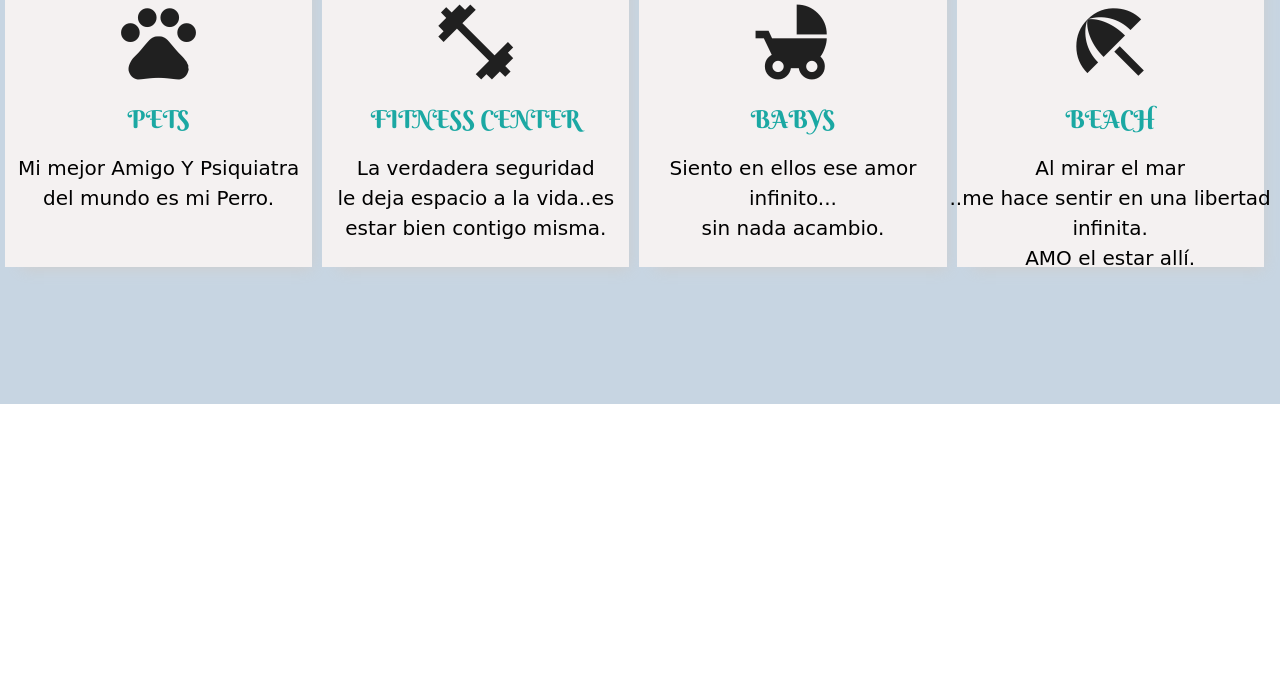
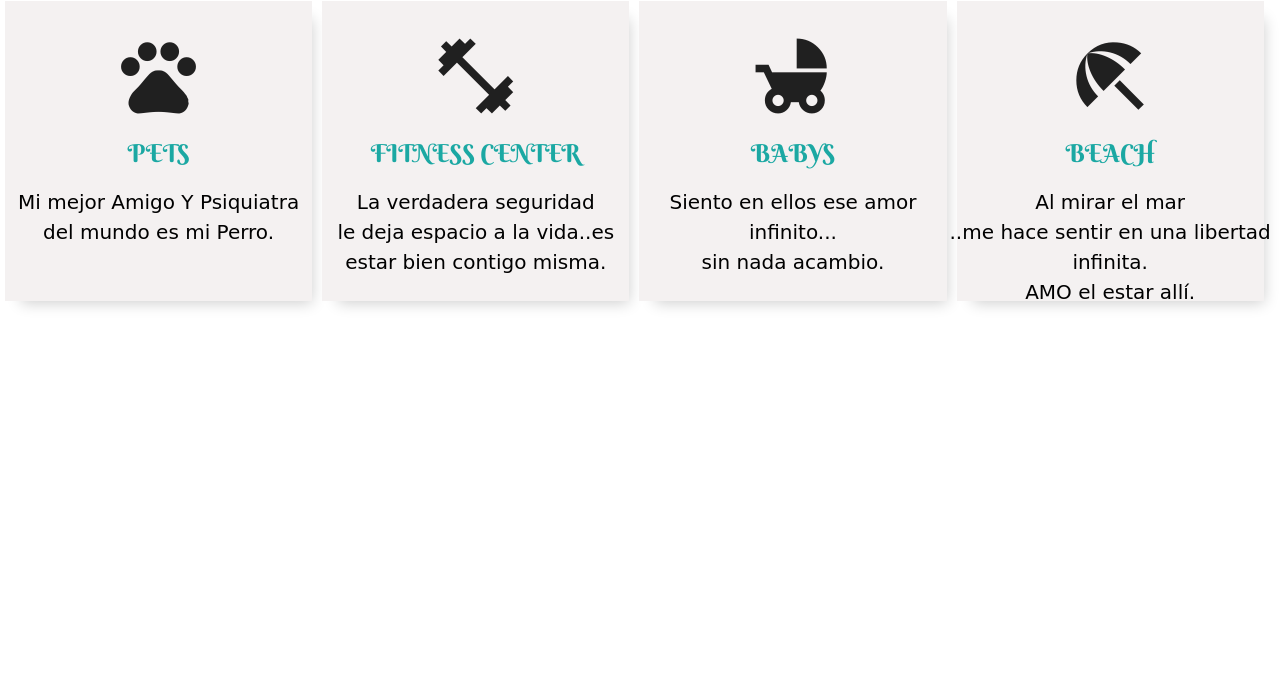
Before and after one commit to DianaChuctayaPach/PROYECTO-MATEIALIZE, a plain HTML site: page index.html in a window 1280 px wide. Shown: the part 113-800 px from the top of the page. Drawn offline with Linux system fonts and the light colour scheme; a web font is replaced by a local one.

Commit message:
modificaciones

```diff
--- a/assets/css/main.css
+++ b/assets/css/main.css
@@ -1,7 +1,7 @@
 #section-3{
+    margin-top: 4%;
     width: 100%;
     height: 500px;
-    background: #c7d5e2;
 
 }
 .titulo{
```
